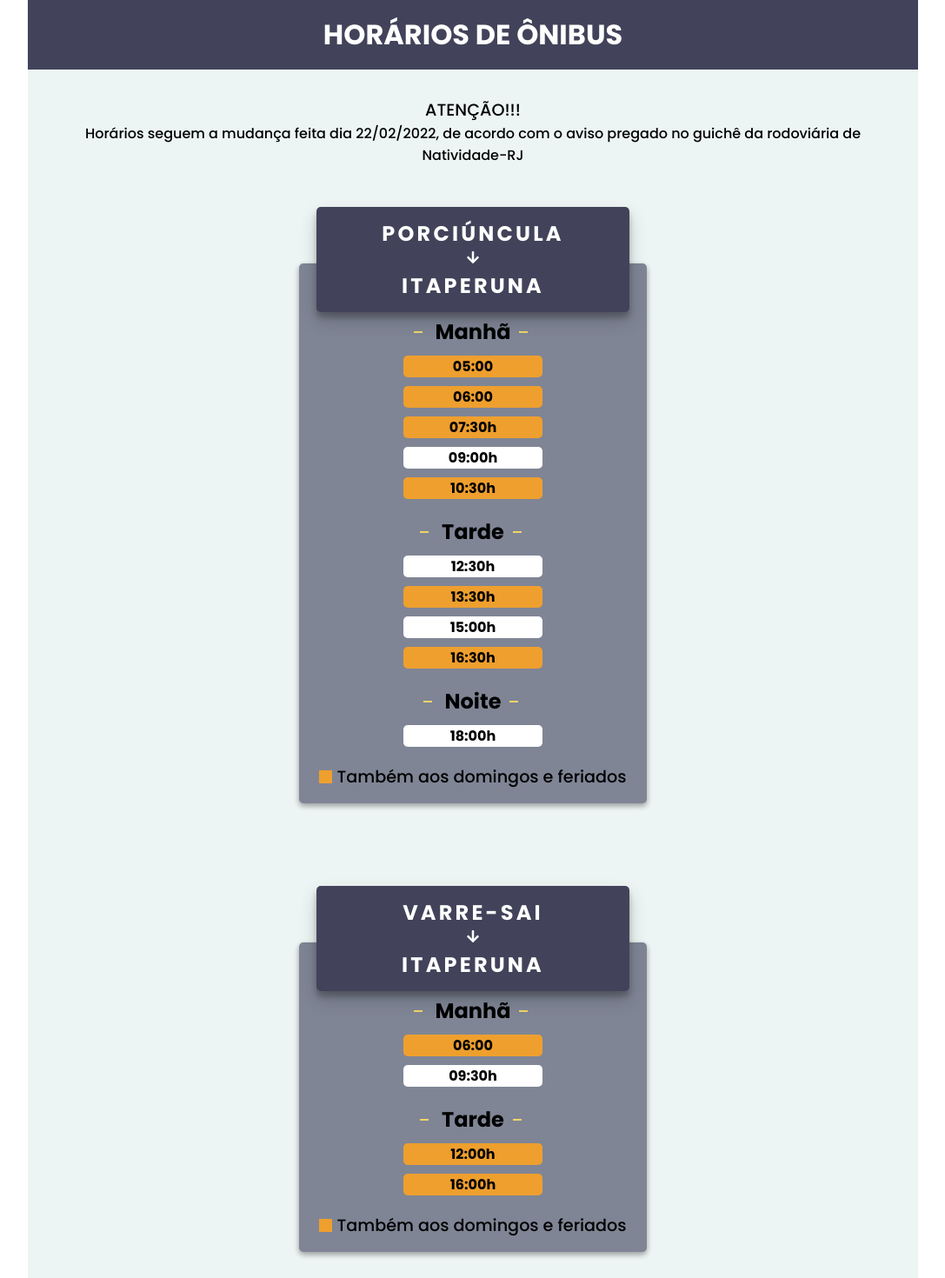
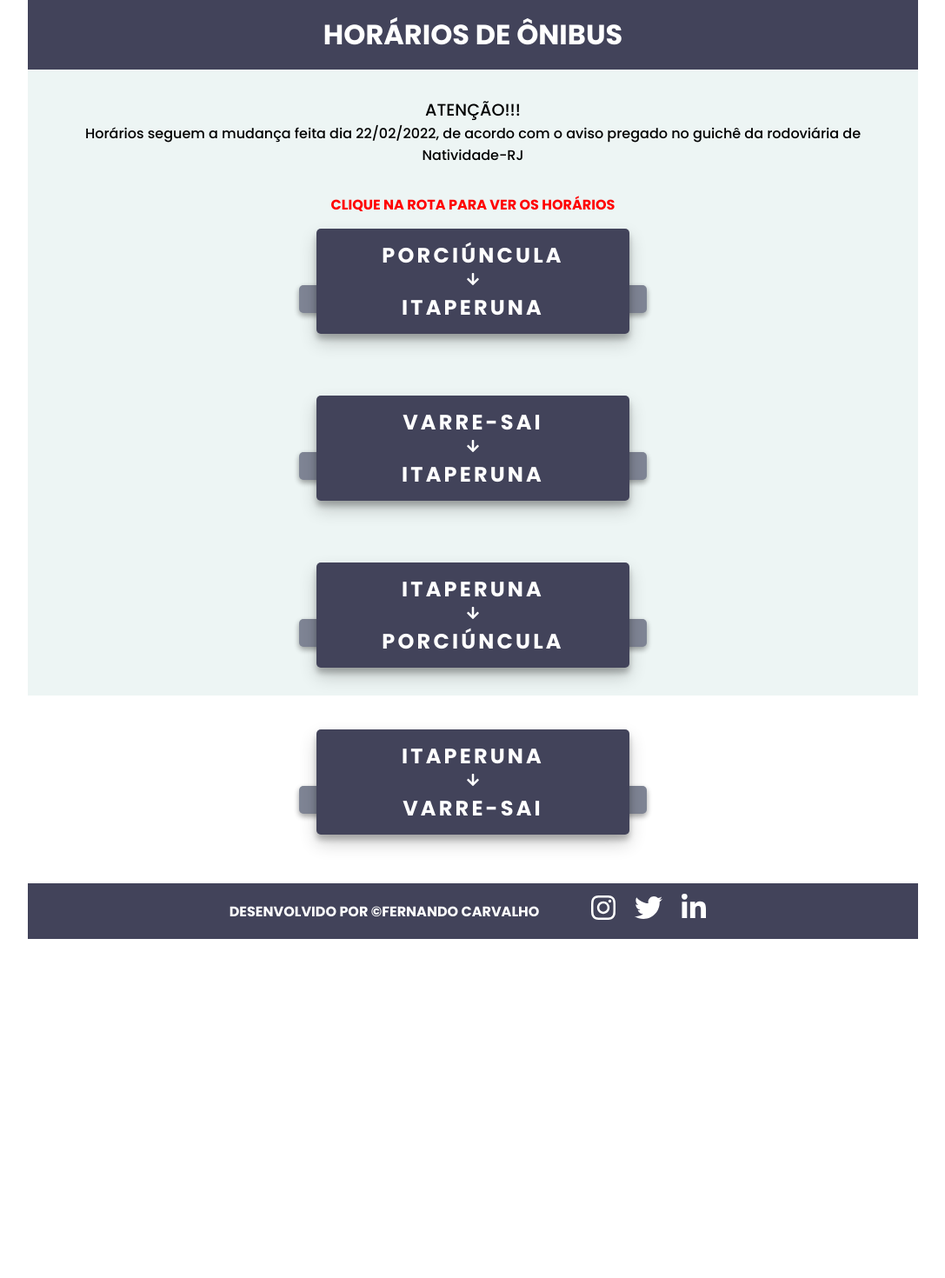
Before and after one commit to fescarvalho/HoursBus, a React (Vite) app: page / in a window 1280 px wide. Shown: the top 1470 px of the page at 87% size, without its empty margins (96-1183 px from the left). After the commit the page ends 1080 px from the top, so only its background shows below. Built offline with nearby package versions, Linux system fonts and the light colour scheme; the HTML template or start-up script is replaced by a standard one.

Commit message:
adcionada funcao de mostrar horario

```diff
--- a/src/App.css
+++ b/src/App.css
@@ -1,6 +1,7 @@
 .app-content {
   margin: 0 auto;
   width: 80vw;
+  height: 100vh;
   background-color: #edf5f4;
   text-align: center;
 }
@@ -39,6 +40,21 @@
   color: red;
 }
 
+.app .avisotwo {
+  font-family: Poppins, sans-serif;
+  color: red;
+  font-weight: bold;
+  animation: anime 0.3s infite;
+}
+
+@keyframes anime {
+  0% {
+    color: transparent;
+  }
+  100% {
+    color: red;
+  }
+}
 @media (max-width: 900px) {
   .app-content {
     width: 100%;
--- a/src/App.tsx
+++ b/src/App.tsx
@@ -35,6 +35,7 @@ function App() {
               Horários seguem a mudança feita dia 22/02/2022, de acordo com o aviso
               pregado no guichê da rodoviária de Natividade-RJ
             </p>
+            <span className="avisotwo">CLIQUE NA ROTA PARA VER OS HORÁRIOS</span>
             <div className="cards">
               <CardPorcIta titleFrom="Porciúncula" titleTo="Itaperuna" />
               <CardVarIta titleFrom="Varre-Sai" titleTo="Itaperuna" />
--- a/src/components/Card.module.css
+++ b/src/components/Card.module.css
@@ -11,6 +11,10 @@
   text-align: center;
   border-radius: 5px;
   box-shadow: rgba(0, 0, 0, 0.16) 0px 3px 6px, rgba(0, 0, 0, 0.23) 0px 3px 6px;
+}
+
+.cardContentFalse {
+  display: none;
 }
 
 .cardTitle {
@@ -86,9 +90,6 @@
   align-items: center;
 }
 
-.cardContentFalse {
-  display: none;
-}
 .cardContent p {
   font-family: Poppins, "sans-serif";
   font-size: 1.2rem;
--- a/src/components/CardItaPorc.tsx
+++ b/src/components/CardItaPorc.tsx
@@ -8,7 +8,7 @@ const CardItaPorc = ({ titleTo, titleFrom }: CardProps) => {
   const [show, setShow] = useState(false);
 
   const showClass = () => {
-    setShow(true);
+    setShow(!show);
   };
 
   return (
@@ -18,7 +18,8 @@ const CardItaPorc = ({ titleTo, titleFrom }: CardProps) => {
         <FaArrowDown />
         <h2>{titleTo}</h2>
       </div>
-      <div className={styles.cardContent}>
+
+      <div className={`${show == true ? styles.cardContent : styles.cardContentFalse}`}>
         <ul className={styles.list}>
           <h2>
             <span></span>Manhã<span></span>
--- a/src/components/CardItaVar.tsx
+++ b/src/components/CardItaVar.tsx
@@ -5,14 +5,20 @@ import { useState } from "react";
 import { ItaperunaVarreSai } from "./../hours-mock.json";
 
 const CardItaVar = ({ titleTo, titleFrom }: CardProps) => {
+  const [show, setShow] = useState(false);
+
+  const showClass = () => {
+    setShow(!show);
+  };
   return (
     <div className={styles.cardMain}>
-      <div className={styles.cardTitle}>
+      <div className={styles.cardTitle} onClick={showClass}>
         <h2>{titleFrom}</h2>
         <FaArrowDown />
         <h2>{titleTo}</h2>
       </div>
-      <div className={styles.cardContent}>
+
+      <div className={`${show == true ? styles.cardContent : styles.cardContentFalse}`}>
         <ul className={styles.list}>
           <h2>
             <span></span>Manhã<span></span>
--- a/src/components/CardPorcIta.tsx
+++ b/src/components/CardPorcIta.tsx
@@ -8,9 +8,8 @@ const CardPorcIta = ({ titleTo, titleFrom }: CardProps) => {
   const [show, setShow] = useState(false);
 
   const showClass = () => {
-    setShow(true);
+    setShow(!show);
   };
-
   return (
     <div className={styles.cardMain}>
       <div className={styles.cardTitle} onClick={showClass}>
@@ -18,7 +17,8 @@ const CardPorcIta = ({ titleTo, titleFrom }: CardProps) => {
         <FaArrowDown />
         <h2>{titleTo}</h2>
       </div>
-      <div className={styles.cardContent}>
+
+      <div className={`${show == true ? styles.cardContent : styles.cardContentFalse}`}>
         <ul className={styles.list}>
           <h2>
             <span></span>Manhã<span></span>
--- a/src/components/CardVarIta.tsx
+++ b/src/components/CardVarIta.tsx
@@ -8,9 +8,8 @@ const CardVarIta = ({ titleTo, titleFrom }: CardProps) => {
   const [show, setShow] = useState(false);
 
   const showClass = () => {
-    setShow(true);
+    setShow(!show);
   };
-
   return (
     <div className={styles.cardMain}>
       <div className={styles.cardTitle} onClick={showClass}>
@@ -18,7 +17,8 @@ const CardVarIta = ({ titleTo, titleFrom }: CardProps) => {
         <FaArrowDown />
         <h2>{titleTo}</h2>
       </div>
-      <div className={styles.cardContent}>
+
+      <div className={`${show == true ? styles.cardContent : styles.cardContentFalse}`}>
         <ul className={styles.list}>
           <h2>
             <span></span>Manhã<span></span>
--- a/src/hours-mock.json
+++ b/src/hours-mock.json
@@ -2,11 +2,11 @@
   "PorciunculaItaperuna": {
     "Manhã": [
       {
-        "hr": "05:00",
+        "hr": "05:15",
         "fds": true
       },
       {
-        "hr": "06:00",
+        "hr": "06:20",
         "fds": true
       },
       {
```
Also changed, not shown: 2 other files (tests, documents, lock files or other folders).
